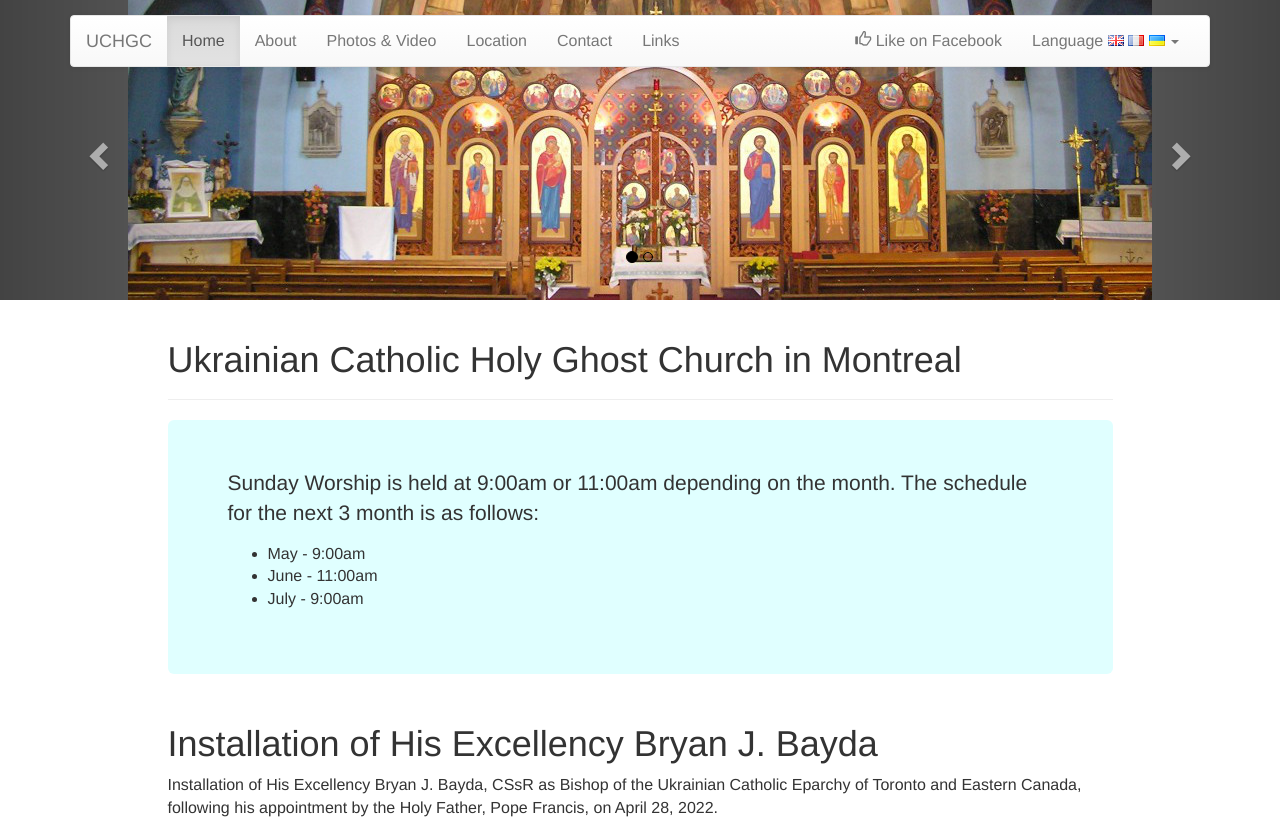
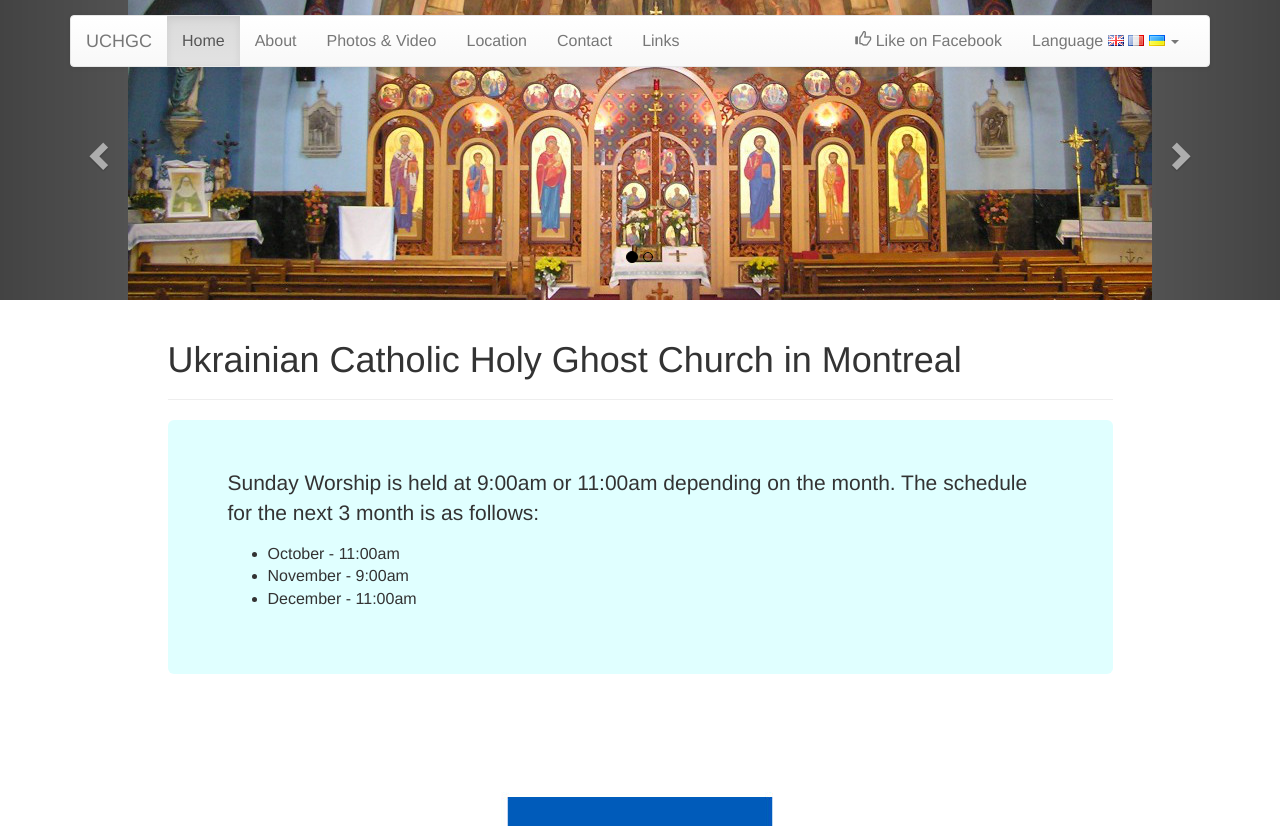
Before and after one commit to Netopya/UCHGC-Website, a PHP site: page / in a window 1280 px wide. Shown: the top 826 px of the page. Run offline with PHP 8.4, Linux system fonts and the light colour scheme; some libraries are stand-ins or nearby versions.

Commit message:
October updates

```diff
--- a/index.php
+++ b/index.php
@@ -72,12 +72,6 @@
                     </div>
                 </div>
 
-                <div class="row">
-                    <div class="col-lg-10 col-lg-offset-1">
-                        <?php getContent('installation'); ?>
-                    </div>
-                </div>
-
                 <!-- <div class="row">
                     <div class="col-lg-10 col-lg-offset-1">
                         <h1><?php echo $e_t[$refined_laguage]; ?></h1>
@@ -120,7 +114,7 @@
 
                 <div class="row">
                     <div class="col-lg-10 col-lg-offset-1">
-                        <img class="img-responsive" style="margin:0 auto;" src="images/Welcome Summer 20221024_1 (1).png" />
+                        <img class="img-responsive" style="margin:0 auto;" src="images/Welcome UCHGC Oct 20221024_1.jpg" />
                     </div>
                 </div>
 
--- a/opening_php.php
+++ b/opening_php.php
@@ -273,9 +273,9 @@
     );
 
 	$schedual_text_new = array(
-		"Sunday Worship is held at 9:00am or 11:00am depending on the month. The schedule for the next 3 month is as follows:<ul><li>May - 9:00am</li><li>June - 11:00am</li><li>July - 9:00am</li></ul>",
-		"Les messes dominicales auront lieu soie à 9h ou 11h dependant du mois. L'horaire pour les prochains 3 mois est le suivant:<ul><li>Mai - 9h</li><li>Juin - 11h</li><li>Juillet - 9h</li></ul>",
-		"Кожного місяця нелільні і святкові Богослужби будуть починатвися почергво О 9 або 11 годині <ul><li>травневий – 9 година</li><li>червень – 11 година</li><li>липень – 11 година</li><li>і так далі</li></ul>"
+		"Sunday Worship is held at 9:00am or 11:00am depending on the month. The schedule for the next 3 month is as follows:<ul><li>October - 11:00am</li><li>November - 9:00am</li><li>December - 11:00am</li></ul>",
+		"Les messes dominicales auront lieu soie à 9h ou 11h dependant du mois. L'horaire pour les prochains 3 mois est le suivant:<ul><li>Octobre - 11h</li><li>Novembre - 9h</li><li>Décembre - 11h</li></ul>",
+		"Кожного місяця нелільні і святкові Богослужби будуть починатвися почергво О 9 або 11 годині <ul><li>жовтень – 11 година</li><li>Листопад – 9 година</li><li>Грудень – 11 година</li><li>і так далі</li></ul>"
 	);
 
     $xmas2013_title = array("Schedule of worship for the Christmas and Theological Period of 2022","Calendrier des messes pour la période de Noël et théologique de 2022","Розпорядок Богослужінь на Різдвяно-Богоявленський Період 2022 Року");
```
Also changed, not shown: images/Welcome UCHGC Oct 20221024_1.jpg (added).
